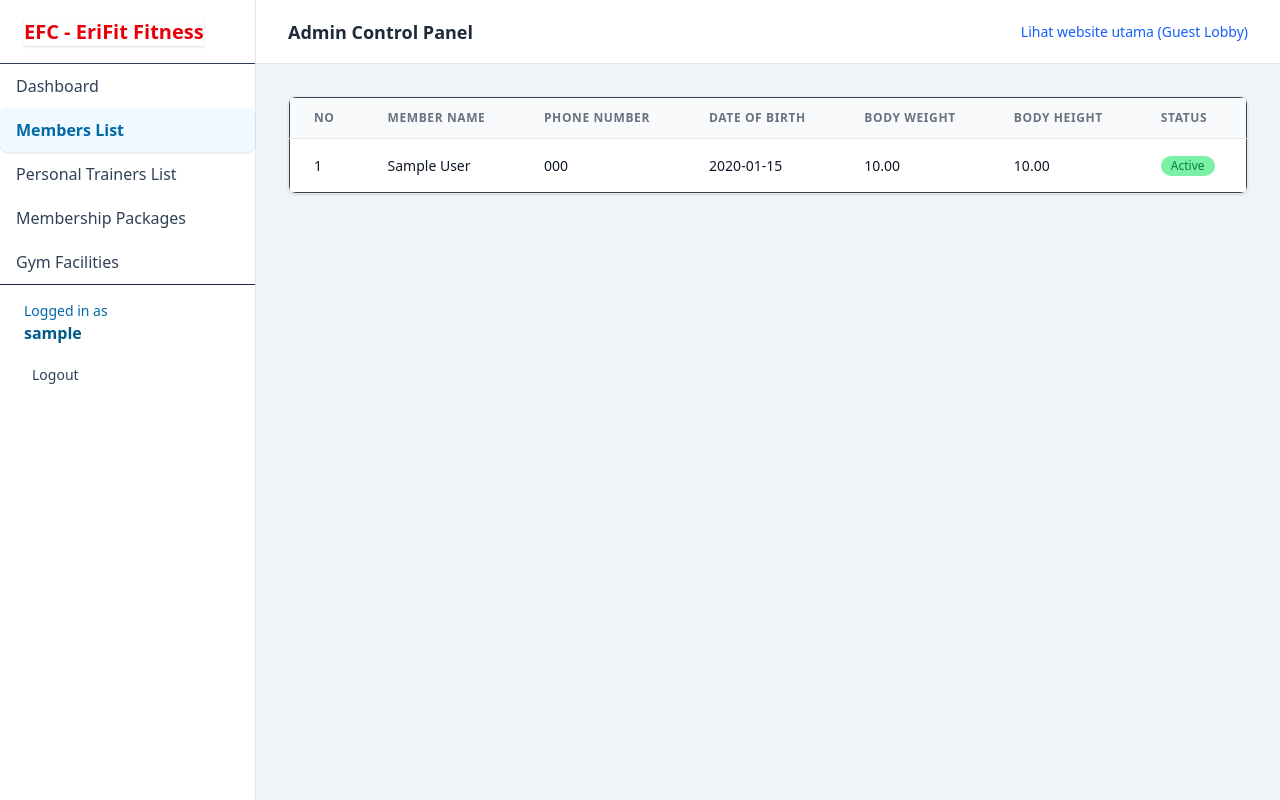
After one commit to erikmaulanahardi/erifit-fitness-management-booking-system-laravel, a Laravel app: page /admin/members-list in a window 1280 px wide. The commit adds this page. Run offline with Laravel 12, Linux system fonts and the light colour scheme; a user stored in the database is signed in; tables that the repository leaves empty hold one stand-in row (values such as "Sample post"); style sheets or scripts are compiled from the project's sources; parts of the project's set-up code (start-up, migrations or seed data) failed here and were passed over; some libraries are stand-ins or nearby versions.

Commit message:
adding member-list page in admin console

```diff
--- /dev/null
+++ b/app/Http/Controllers/Admin/MemberController.php
@@ -0,0 +1,19 @@
+<?php
+
+namespace App\Http\Controllers\Admin;
+
+use App\Http\Controllers\Controller;
+use App\Models\Member;
+use Illuminate\Http\Request;
+
+class MemberController extends Controller
+{
+    public function index(Request $request)
+    {
+        $members = Member::with('user')
+            ->latest('id')
+            ->paginate(10);
+
+        return view('admin.members.index', compact('members'));
+    }
+}
--- a/app/Models/Member.php
+++ b/app/Models/Member.php
@@ -7,6 +7,7 @@ use Illuminate\Database\Eloquent\Relations\BelongsTo;
 
 class Member extends Model
 {
+    protected $primaryKey = 'id';
     protected $fillable = [
         'user_id',
         'name',
@@ -52,12 +53,13 @@ class Member extends Model
             'date_of_birth' => 'date',
             'body_weight' => 'decimal:2',
             'body_height' => 'decimal:2',
+            'body_fat_percentage' => 'decimal:2',
             'is_active' => 'boolean',
         ];
     }
 
     public function user(): BelongsTo
     {
-        return $this->belongsTo(User::class);
+        return $this->belongsTo(User::class, 'user_id', 'id');
     }
 }
--- /dev/null
+++ b/resources/views/admin/members/index.blade.php
@@ -0,0 +1,63 @@
+<x-admin-layout>
+
+    <div class="overflow-x-auto rounded-lg border border-gray-200 bg-white shadow-sm">
+        <table class="w-full text-left text-sm text-gray-700 border border-gray-700">
+            <thead
+                class="border-b border-gray-200 bg-gray-50 text-xs font-semibold uppercase tracking-wider text-gray-500">
+                <tr>
+                    <th class="px-6 py-3">No</th>
+                    <th class="px-6 py-3">Member Name</th>
+                    <th class="px-6 py-3">Phone Number</th>
+                    <th class="px-6 py-3">Date of Birth</th>
+                    <th class="px-6 py-3">Body Weight</th>
+                    <th class="px-6 py-3">Body Height</th>
+                    <th class="px-6 py-3">Status</th>
+                </tr>
+            </thead>
+
+            <tbody class="divide-y divide-gray-200">
+                @forelse ($members as $index => $member)
+                    <tr class="transition-colors hover:bg-gray-50">
+                        <td class="whitespace-nowrap px-6 py-4 font-medium text-gray-900">
+                            {{ $members->firstItem() + $index }}
+                        </td>
+                        <td class="whitespace-nowrap px-6 py-4 font-medium text-gray-900">
+                            {{ $member->name}}
+                        </td>
+                        <td class="whitespace-nowrap px-6 py-4 font-medium text-gray-900">
+                            {{ $member->phone_number }}
+                        </td>
+                        <td class="whitespace-nowrap px-6 py-4 font-medium text-gray-900">
+                            {{ $member->date_of_birth }}
+                        </td>
+                        <td class="whitespace-nowrap px-6 py-4 font-medium text-gray-900">
+                            {{ $member->body_weight}}
+                        </td>
+                        <td class="whitespace-nowrap px-6 py-4 font-medium text-gray-900">
+                            {{ $member->body_height}}
+                        </td>
+                        <td class="whitespace-nowrap px-6 py-4">
+                            @if ($member->is_active)
+                            <span class="inline-flex items-center rounded-full bg-green-300 px-2.5 py-0.5 text-xs font-medium text-green-700">
+                                Active
+                            </span class="inline-flex items-center rounded-full bg-red-300 px-2.5 py-0.5 text-xs font-medium text-red-700">
+                            @else
+                            <span>
+                                Inactive
+                            </span>
+                            @endif
+                        </td>
+                    </tr>
+                    @empty
+                        <tr>
+                            <td colspan="7" class="px-6 py-8 text-center text-gray-800">
+                                Belum ada member yang terdaftar di sistem EriFit!
+                            </td>
+                        </tr>
+                @endforelse
+            </tbody>
+
+        </table>
+    </div>
+
+</x-admin-layout>
--- a/resources/views/components/admin-layout.blade.php
+++ b/resources/views/components/admin-layout.blade.php
@@ -23,9 +23,9 @@
                     class="flex items-center px-4 py-2.5 rounded-lg font-medium transition
                     {{ request()->routeIs('admin.dashboard') ? 'bg-sky-50 text-sky-700 font-semibold border-sky-600 shadow-sm' : 'hover:bg-gray-100 hover:text-slate-900' }}">Dashboard
                 </a>
-                <a href="#"
+                <a href="{{ route('admin.members-list') }}"
                     class="flex items-center px-4 py-2.5 rounded-lg font-medium transition
-                    {{ request()->routeIs('admin.memberlist') ? 'bg-sky-50 text-sky-700 font-semibold border-sky-600 shadow-sm' : 'hover:bg-gray-100 hover:text-slate-900' }}">Members
+                    {{ request()->routeIs('admin.members-list') ? 'bg-sky-50 text-sky-700 font-semibold border-sky-600 shadow-sm' : 'hover:bg-gray-100 hover:text-slate-900' }}">Members
                     List
                 </a>
                 <a href="#"
--- a/routes/web.php
+++ b/routes/web.php
@@ -5,6 +5,7 @@ use App\Http\Controllers\AdminDashboardController;
 use App\Http\Controllers\DashboardController;
 use App\Http\Controllers\PackageController;
 use App\Http\Controllers\ProfileController;
+use App\Http\Controllers\Admin\MemberController;
 use App\Models\User;
 use App\Models\Member;
 use App\Models\PersonalTrainer;
@@ -22,6 +23,7 @@ Route::prefix('admin')
     ->middleware(['auth', 'role:admin'])
     ->group(function () {
         Route::get('/dashboard', [AdminDashboardController::class, 'index'])->name('dashboard');
+        Route::get('/members-list', [MemberController::class, 'index'])->name('members-list');
         Route::resource('packages', PackageController::class);
     });
 
```
Also changed, not shown: resources/views/admin/dashboard.blade.php (+20 -5 lines).
